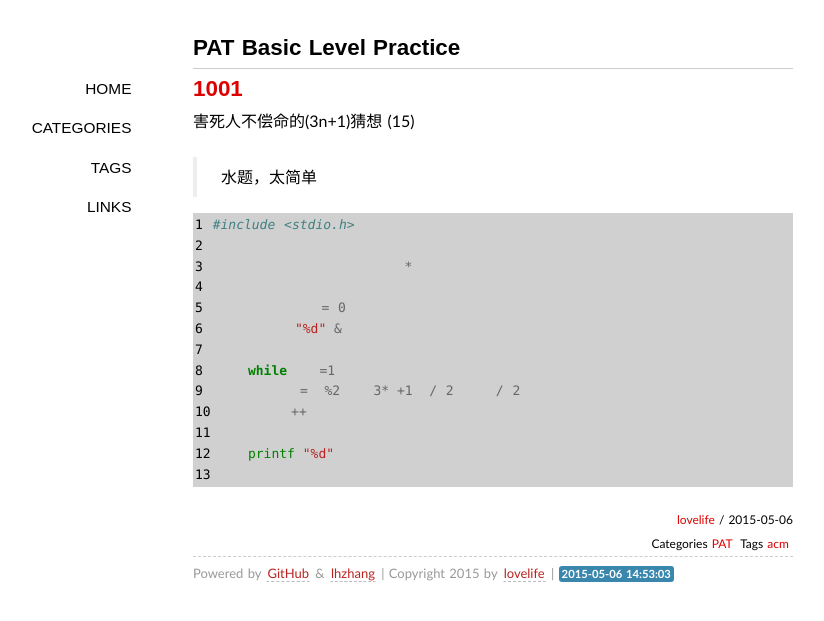
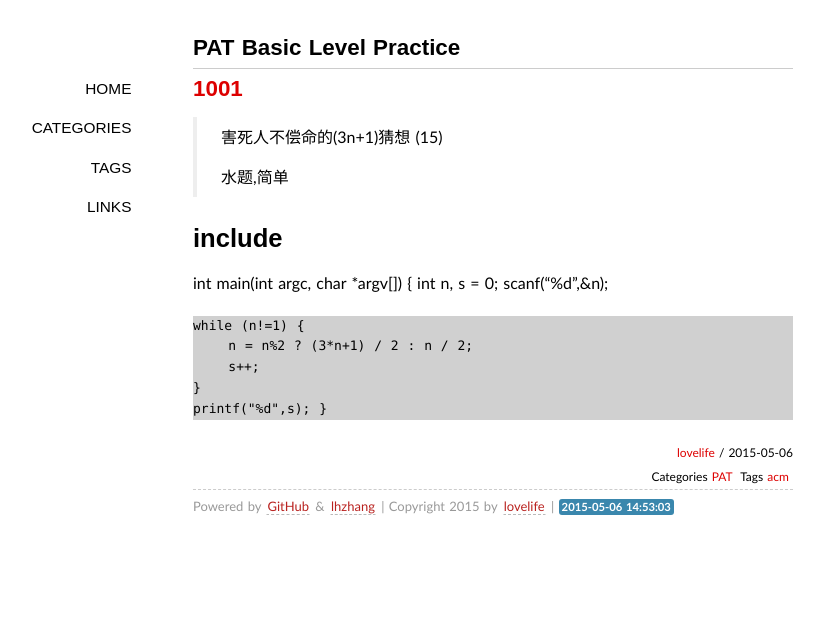
Before and after one commit to lovelife/lovelife.github.com, a Jekyll site: the page built from _posts/2015-05-06-PAT-Basic-Level.markdown, in a window 1280 px wide. Shown: the top 621 px of the page, without its empty margins (147-971 px from the left). Built offline with Jekyll 4.4.1, drawn with Linux system fonts in a browser that asks for light colours; some web fonts are replaced; Markdown is read by kramdown in place of the engine named in the settings; comment, search, counter and statistics services are not loaded.

Commit message:
test highlight

```diff
--- a/_config.yml
+++ b/_config.yml
@@ -1,7 +1,9 @@
 markdown: rdiscount
+markdown: redcarpet
 permalink: /:year/:month/:day/:title/
 url: http://lovelife.github.io
 author: lovelife
+highlighter: pygments
 pygments: true
 safe: true
 paginate: 16
--- a/_layouts/default.html
+++ b/_layouts/default.html
@@ -6,8 +6,11 @@
     <meta name="author" content="{{ site.author }}" />
     <title>{{ page.title }} | {{ site.author }}</title>
     <link rel="stylesheet" href="/media/css/style.css">
+
+
     <link rel="stylesheet" href="/media/css/highlight.css">
-    <link rel="stylesheet" href="/media/css/pygments_native.css">
+    <link rel="stylesheet" href="/media/css/pygments_monokai.css">
+
     <script type="text/javascript" src="/media/js/jquery-1.7.1.min.js"></script>
   </head>
 
--- a/_posts/2015-05-06-PAT-Basic-Level.markdown
+++ b/_posts/2015-05-06-PAT-Basic-Level.markdown
@@ -14,11 +14,12 @@
 ---
 
 ## [1001]
-害死人不偿命的(3n+1)猜想 (15)
 
-> 水题，太简单
+> 害死人不偿命的(3n+1)猜想 (15)
+>
+> 水题,简单
 
-{% highlight ruby linenos %}
+
 #include <stdio.h>
 
 int main(int argc, char *argv[])
@@ -32,6 +33,5 @@
     }
     printf("%d",s);
 }
-{% endhighlight %}
 
 [1001]:http://www.patest.cn/contests/pat-b-practise/1001
```
